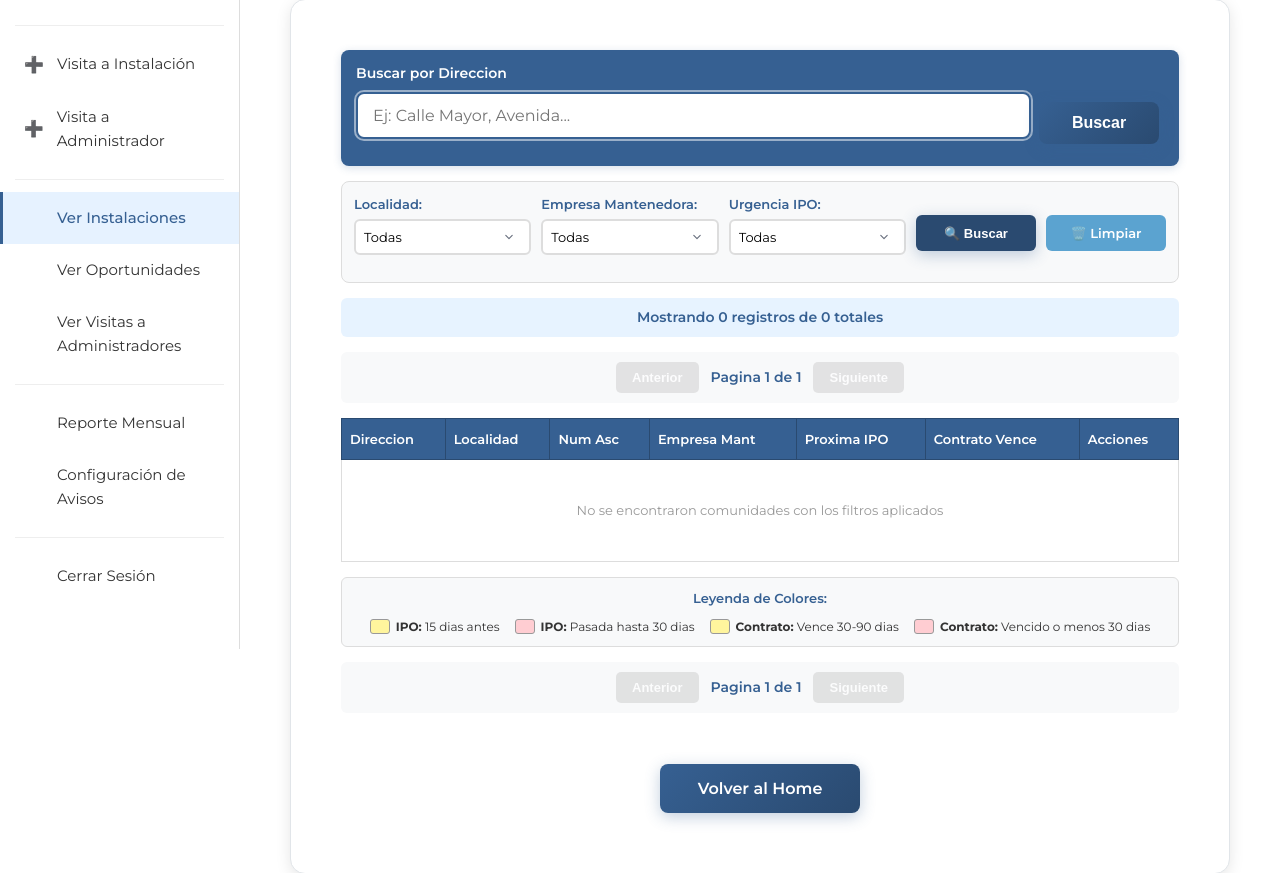
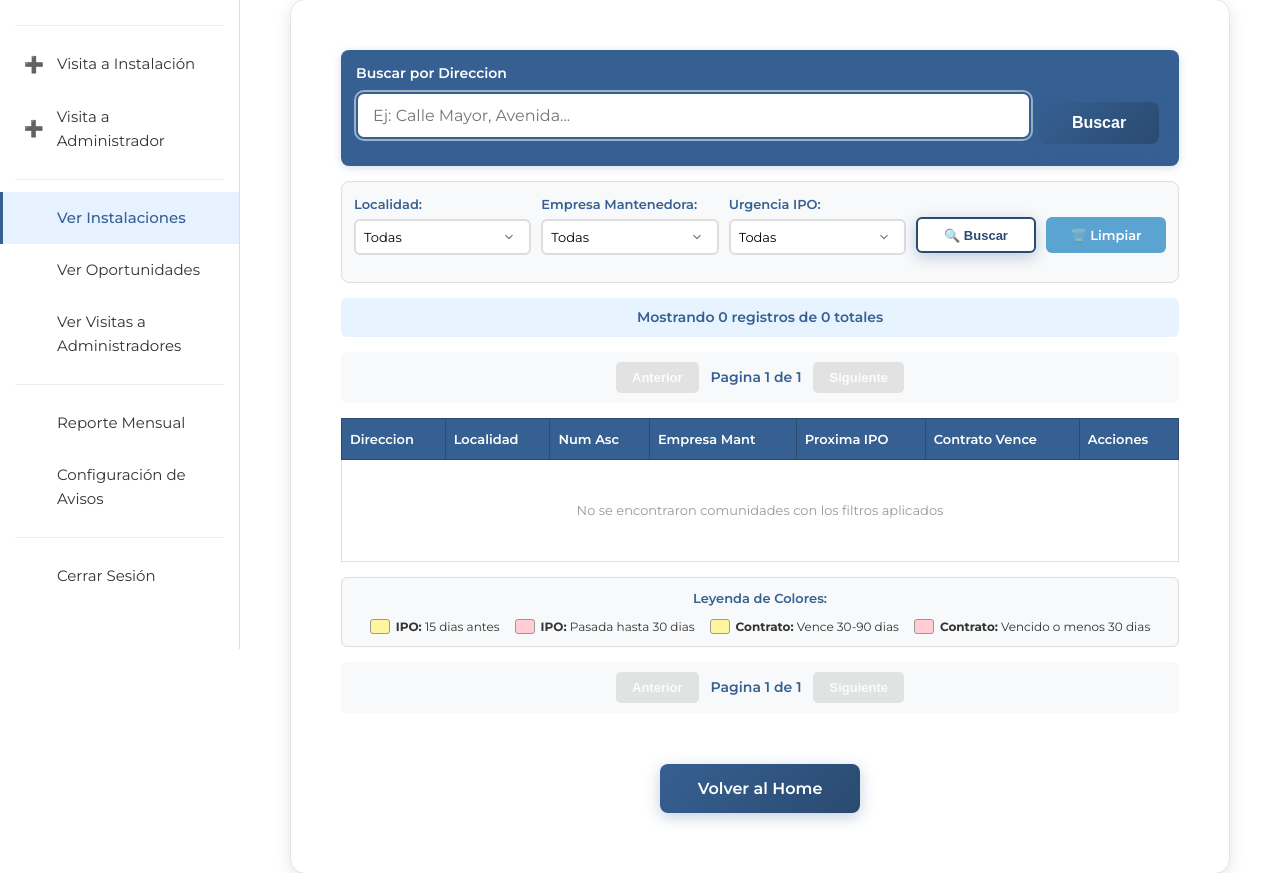
Before and after one commit to mstmarc/ascensoralert_, a Flask app: page /leads_dashboard in a window 1280 px wide. Shown: the part 151-1024 px from the top of the page. Run offline with Flask 3, Linux system fonts and the light colour scheme; the visitor is signed in with stand-in values (Sample User, id 1); data that the repository does not hold is empty.

Commit message:
Update dashboard.html

```diff
--- a/templates/dashboard.html
+++ b/templates/dashboard.html
@@ -459,11 +459,11 @@
                             </select>
                         </div>
 
-                        <button type="submit" style="background: #2a4a70; color: white; padding: 0; border: none; border-radius: 6px; font-weight: 600; cursor: pointer; font-size: 13px; white-space: nowrap; height: 36px; box-sizing: border-box; margin-top: 21px;">
+                        <button type="submit" style="background: white; color: #2a4a70; padding: 0; border: 2px solid #2a4a70; border-radius: 6px; font-weight: 600; cursor: pointer; font-size: 13px; white-space: nowrap; height: 36px; box-sizing: border-box; margin-top: 23px;">
                             🔍 Buscar
                         </button>
 
-                        <a href="/leads_dashboard" style="background: #5ba3d0; color: white; padding: 0; text-decoration: none; border-radius: 6px; font-weight: 600; text-align: center; font-size: 13px; white-space: nowrap; height: 36px; box-sizing: border-box; display: flex; align-items: center; justify-content: center; margin-top: 21px;">
+                        <a href="/leads_dashboard" style="background: #5ba3d0; color: white; padding: 0; text-decoration: none; border-radius: 6px; font-weight: 600; text-align: center; font-size: 13px; white-space: nowrap; height: 36px; box-sizing: border-box; display: flex; align-items: center; justify-content: center; margin-top: 23px;">
                             🗑️ Limpiar
                         </a>
                     </div>
```
